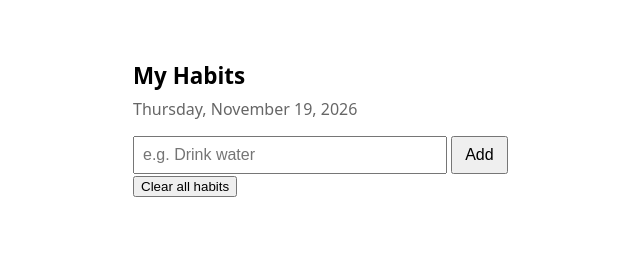
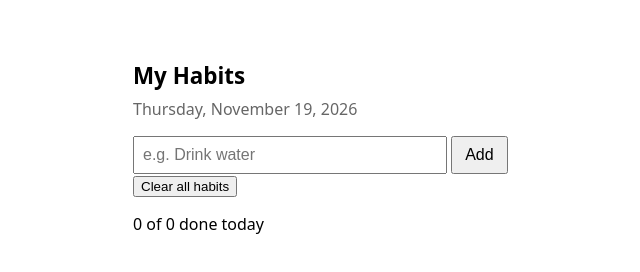
Before and after one commit to Mehedihasan1998/claude-routines-demo, a plain HTML site: page index.html in a window 1280 px wide. Shown: the whole page, without its empty margins (297-937 px from the left). Drawn offline with Linux system fonts and the light colour scheme.

Commit message:
Add a counter showing how many habits are checked off today
This adds a small line above the habit list that reads like "1 of 3 done today", so you can see your progress at a glance. It updates every time the list is redrawn, so it stays correct when you add, tick, or clear habits, and it reads from the same saved list as before, so nothing about saving or loading has changed. The backlog item is checked off with today's date.

Co-Authored-By: Claude Opus 5.5 <noreply@anthropic.com>
Claude-Session: https://claude.ai/code/session_013erM6N5u3h9mf3fs1PtC18

```diff
--- a/index.html
+++ b/index.html
@@ -20,6 +20,7 @@
   <input id="habit-input" placeholder="e.g. Drink water">
   <button id="add-btn">Add</button>
   <button id="clear-btn">Clear all habits</button>
+  <p id="done-count"></p>
   <ul id="habit-list"></ul>
 
   <script>
@@ -37,7 +38,10 @@
     function render() {
       const list = document.getElementById("habit-list");
       list.innerHTML = "";
-      loadHabits().forEach((habit, index) => {
+      const habits = loadHabits();
+      const doneCount = habits.filter((habit) => habit.done).length;
+      document.getElementById("done-count").textContent = doneCount + " of " + habits.length + " done today";
+      habits.forEach((habit, index) => {
         const li = document.createElement("li");
         if (habit.done) li.classList.add("done");
 
```
Also changed, not shown: 1 other file.
